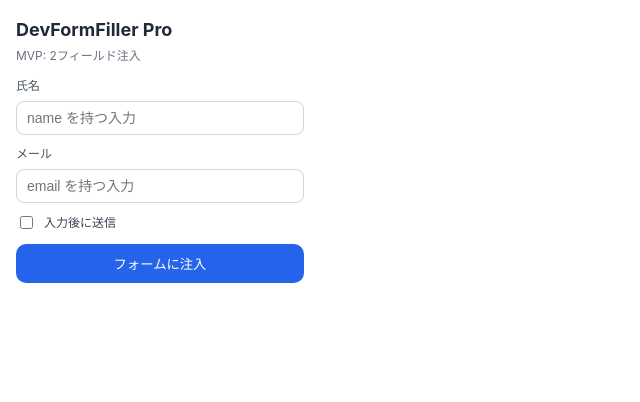
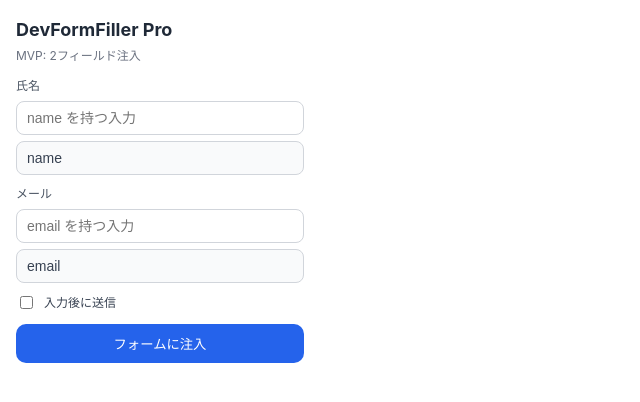
Before and after one commit to k-arikawa0312/devFormFiller, a React (Vite) app: page / in a window 1280 px wide. Shown: the top 402 px of the page, without its empty margins (0-640 px from the left). Built offline with nearby package versions, Linux system fonts and the light colour scheme.

Commit message:
Add selector inputs and error hints in popup

```diff
--- a/src/App.css
+++ b/src/App.css
@@ -39,6 +39,12 @@
   border-radius: 8px;
   border: 1px solid #d1d5db;
   font-size: 14px;
+}
+
+.selector {
+  font-size: 12px;
+  color: #374151;
+  background: #f9fafb;
 }
 
 .checkbox {
--- a/src/App.tsx
+++ b/src/App.tsx
@@ -9,6 +9,8 @@ type InjectResponse =
 function App() {
   const [fullName, setFullName] = useState("");
   const [email, setEmail] = useState("");
+  const [nameSelector, setNameSelector] = useState("name");
+  const [emailSelector, setEmailSelector] = useState("email");
   const [autoSubmit, setAutoSubmit] = useState(false);
   const [status, setStatus] = useState<string | null>(null);
   const [details, setDetails] = useState<InjectionResult[] | null>(null);
@@ -26,21 +28,21 @@ function App() {
       fields: [
         {
           id: "fullName",
-          selector: "name",
+          selector: nameSelector,
           type: "text",
           valueStrategy: "static",
           staticValue: fullName,
         },
         {
           id: "email",
-          selector: "email",
+          selector: emailSelector,
           type: "email",
           valueStrategy: "static",
           staticValue: email,
         },
       ],
     };
-  }, [fullName, email, autoSubmit]);
+  }, [fullName, email, autoSubmit, nameSelector, emailSelector]);
 
   const handleInject = async () => {
     setIsRunning(true);
@@ -58,10 +60,10 @@ function App() {
         setStatus("注入が完了しました");
         setDetails(response.results);
       } else {
-        setStatus(`失敗: ${response.error}`);
+        setStatus(formatError(response.error));
       }
     } catch (error) {
-      setStatus(`失敗: ${String(error)}`);
+      setStatus(formatError(String(error)));
     } finally {
       setIsRunning(false);
     }
@@ -83,6 +85,13 @@ function App() {
             value={fullName}
             onChange={(event) => setFullName(event.target.value)}
           />
+          <input
+            className="selector"
+            type="text"
+            placeholder="セレクタ/属性（例: name, #fullName, [name=fullName]）"
+            value={nameSelector}
+            onChange={(event) => setNameSelector(event.target.value)}
+          />
         </label>
 
         <label className="field">
@@ -92,6 +101,13 @@ function App() {
             placeholder="email を持つ入力"
             value={email}
             onChange={(event) => setEmail(event.target.value)}
+          />
+          <input
+            className="selector"
+            type="text"
+            placeholder="セレクタ/属性（例: email, #email, [name=email]）"
+            value={emailSelector}
+            onChange={(event) => setEmailSelector(event.target.value)}
           />
         </label>
 
@@ -155,10 +171,30 @@ async function sendMessageToTab(
           reject(new Error(chrome.runtime.lastError.message));
           return;
         }
+        if (!response) {
+          reject(new Error("no-response"));
+          return;
+        }
         resolve(response);
       },
     );
   });
 }
 
+function formatError(raw: string): string {
+  if (raw.includes("active-tab-not-found")) {
+    return "失敗: アクティブタブが見つかりません";
+  }
+
+  if (
+    raw.includes("Receiving end does not exist") ||
+    raw.includes("Could not establish connection") ||
+    raw.includes("no-response")
+  ) {
+    return "失敗: コンテンツスクリプト未注入です。対象ページが http/https か確認し、必要なら拡張機能を再読み込みしてください。file:// で検証中なら「ファイル URL へのアクセスを許可」を有効にしてください。";
+  }
+
+  return `失敗: ${raw}`;
+}
+
 export default App;
```
